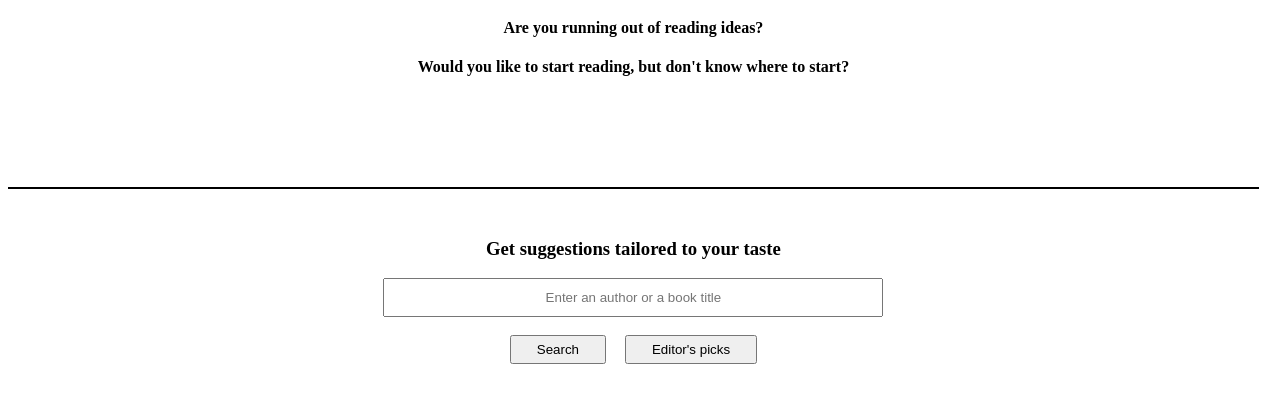
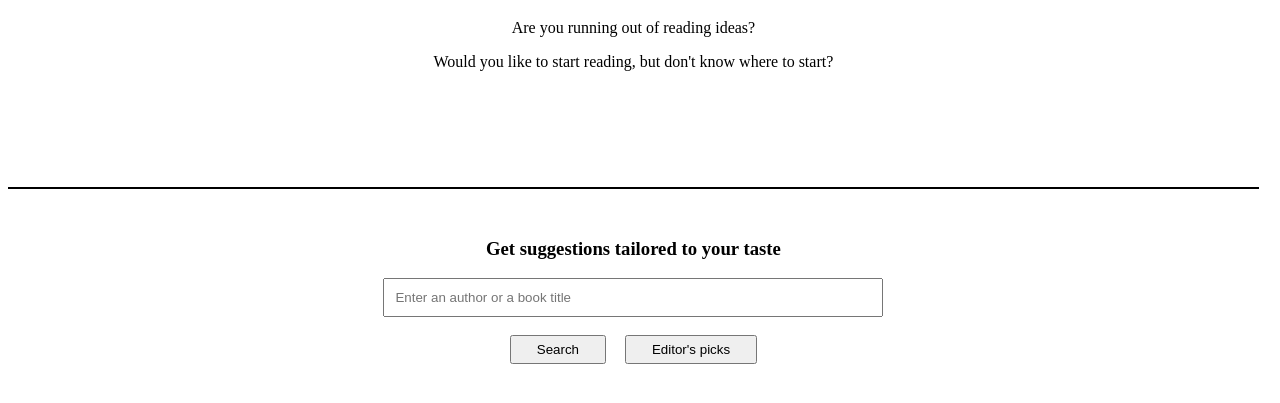
Before and after one commit to marusa15/Bookellier, a plain HTML site: page index.html in a window 1280 px wide. Shown: the part 79-482 px from the top of the page. Drawn offline with nearby package versions, Linux system fonts and the light colour scheme.

Commit message:
Minor improvements to styling and copy.

```diff
--- a/css/main.css
+++ b/css/main.css
@@ -19,7 +19,7 @@ main .row {
 .js-query {
  width: 500px;
  padding: 10px;
- text-align: center;
+ text-align: left;
 }
 
 .primary-btn {
@@ -39,7 +39,7 @@ main .row {
   height: 1000px;
 }
 
-.editors-picks > h3, .search-results {
+.editors-picks > h3, .js-search-results > h3, .teaser  {
   border: 2px solid black;
   padding: 10px;
   margin-bottom: 5px;
--- a/index.html
+++ b/index.html
@@ -19,8 +19,8 @@
       <div class="col-12">
         <div class="box cream header">
           <h1>Book Sommelier</h1>
-          <h4>Are you running out of reading ideas?</h4>
-          <h4>Would you like to start reading, but don't know where to start? </h4>
+          <p>Are you running out of reading ideas?</p>
+          <p>Would you like to start reading, but don't know where to start? </p>
         </div>
       </div>
     </div>
@@ -43,7 +43,7 @@
         </div>
       </div>
 
-      <div class="col-6">
+      <div class="col-12">
         <div class="editors-picks hidden">
            <h1>Editor's picks</h1>
            <h3>Alessandro Baricco – Mr. Gwyn</h3>
```
